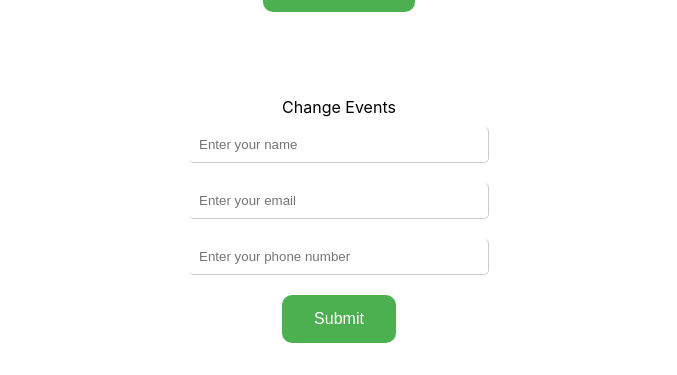
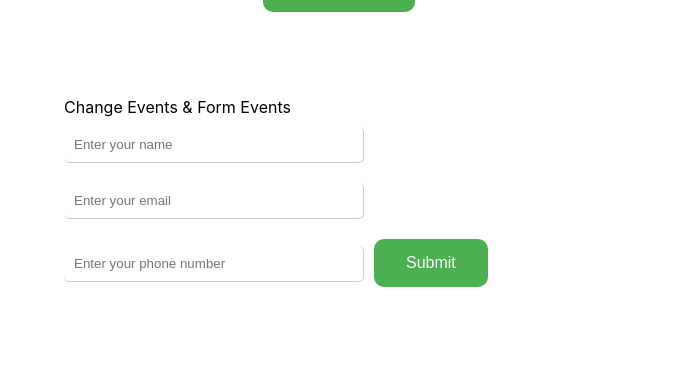
Before and after one commit to arthurbazz/react, a React (Create React App) app: page / in a window 1280 px wide. Shown: the part 1385-1760 px from the top of the page, without its empty margins (301-978 px from the left). After the commit the page ends 1707 px from the top, so only its background shows below. Built offline with nearby package versions, Linux system fonts and the light colour scheme.

Commit message:
add FormEvent

```diff
--- a/src/components/ChangeEvent.js
+++ b/src/components/ChangeEvent.js
@@ -1,21 +1,45 @@
 import React from "react";
 
 const ChangeEvent = () => {
-
   // handle change...
   const handleChange = (event) => {
     event.preventDefault();
     console.log(event.target.value);
-    }
-    return(
-        <form action=""className="form-container">
-            <p>Change Events</p>
-            <input onChange={handleChange} type="text" placeholder="Enter your name" />
-            <input type="email" placeholder="Enter your email" />
-            <input type="number" placeholder="Enter your phone number" />
-            <button type="submit" className="click-btn">Submit</button>
+  };
+  return (
+    <section className="form-container">
+      <form
+        action=""
+        onSubmit={(event) => {
+          event.preventDefault();
+          //   elements of the form...
+          const elements = event.target.elements;
+          //   destructure to get values from form...
+          const { name, email, phone } = elements;
+          alert(
+            `Hello ${name.value}! Your email is ${email.value} and your phone number is ${phone.value}`
+          );
+        }}
+      >
+        <p>Change Events & Form Events</p>
+        <input
+          onChange={handleChange}
+          type="text"
+          placeholder="Enter your name"
+          name="name"
+        />
+        <input type="email" placeholder="Enter your email" name="email" />
+        <input
+          type="number"
+          placeholder="Enter your phone number"
+          name="phone"
+        />
+        <button type="submit" className="click-btn">
+          Submit
+        </button>
       </form>
+    </section>
   );
-}
+};
 
 export default ChangeEvent;
```
Lines whose indentation alone changed are shown as unchanged.
